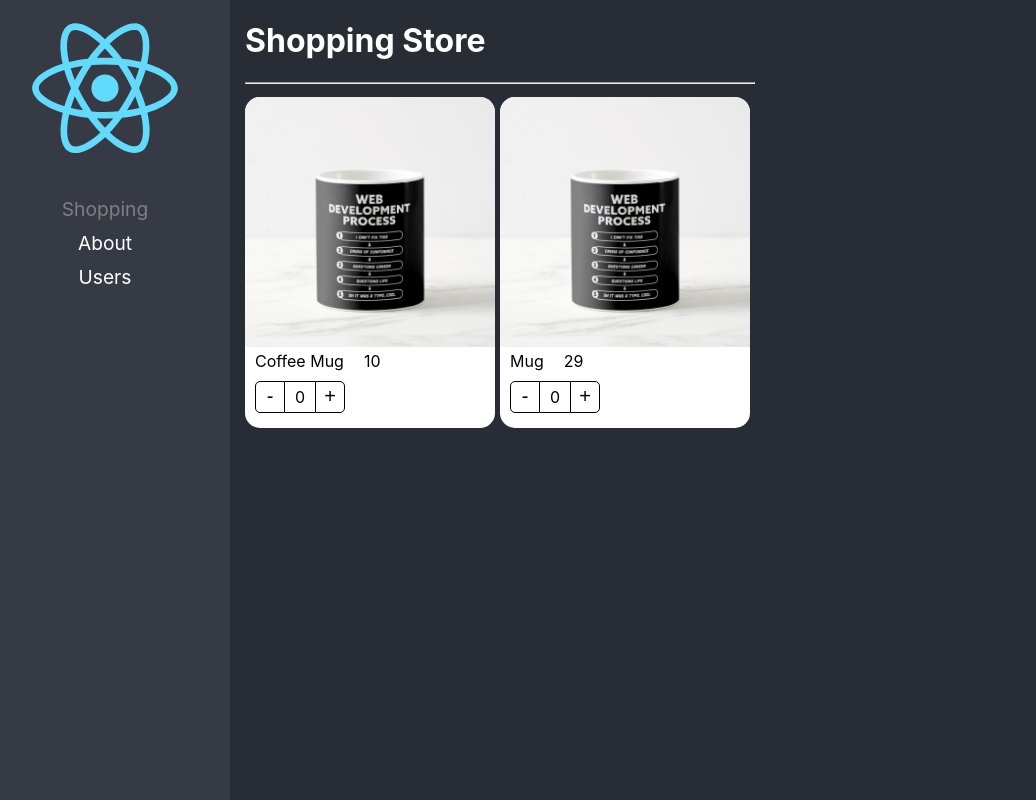
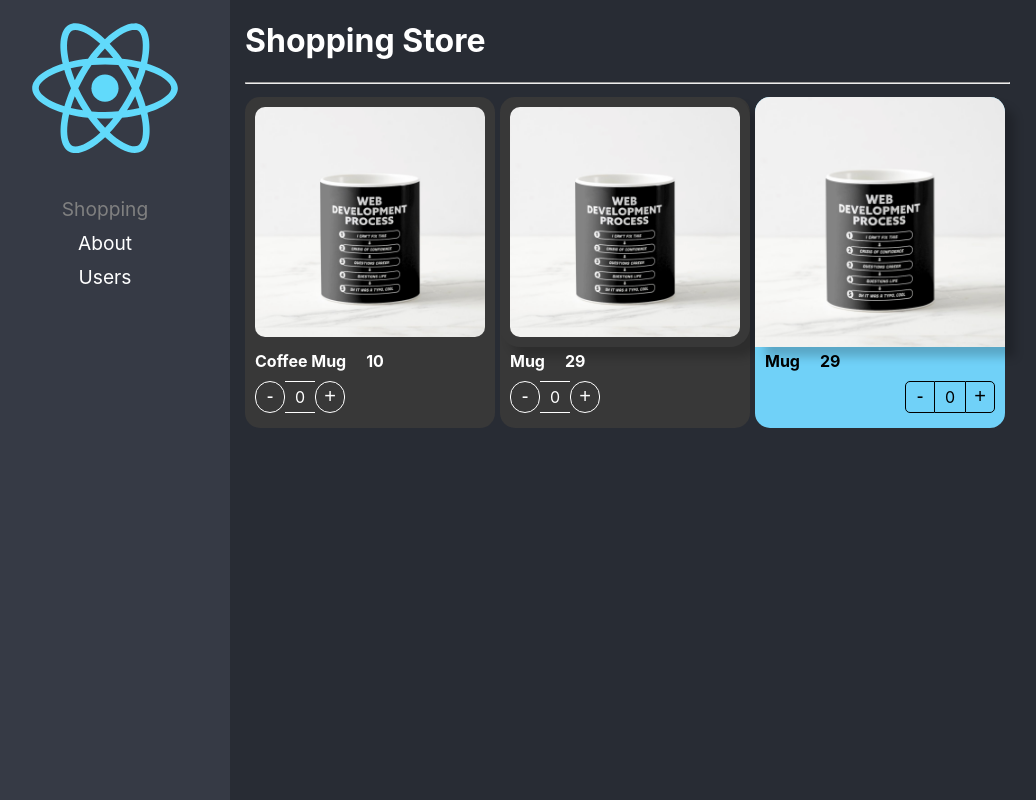
Before and after one commit to cbuelvasc/react-app, a React (Create React App) app: page / in a window 1280 px wide. Shown: the whole page, without its empty margins (20-1056 px from the left). Built offline with nearby package versions, Linux system fonts and the light colour scheme.

Commit message:
Component Extend Style Added

```diff
--- a/src/02-component-patterns/components/ProductButtons.tsx
+++ b/src/02-component-patterns/components/ProductButtons.tsx
@@ -2,13 +2,13 @@ import { useContext } from "react";
 
 import styles from "../styles/styles.module.css";
 import { ProductContext } from "../context/ProductContex";
+import { ProductButtonsProps } from "../interfaces/interfaces";
 
-
-export const ProductButtons = () => {
+export const ProductButtons = ({ className, style }: ProductButtonsProps) => {
   const { counter, increaseBy } = useContext(ProductContext);
 
   return (
-      <div className={styles.buttonsContainer}>
+    <div className={`${styles.buttonsContainer} ${className}`} style={style}>
       <button className={styles.buttonMinus} onClick={() => increaseBy(-1)}>
         -
       </button>
--- a/src/02-component-patterns/components/ProductCard.tsx
+++ b/src/02-component-patterns/components/ProductCard.tsx
@@ -1,15 +1,22 @@
 import { Provider } from "../context/ProductContex";
 
 import { useProduct } from "../hooks/useProduct";
+import { ProductCardProps } from "../interfaces/interfaces";
 import styles from "../styles/styles.module.css";
-import { ProductCardProps } from "../interfaces/interfaces";
 
-export const ProductCard = ({ children, product }: ProductCardProps) => {
+export const ProductCard = ({
+  children,
+  product,
+  className,
+  style,
+}: ProductCardProps) => {
   const { counter, increaseBy } = useProduct();
 
   return (
     <Provider value={{ counter, increaseBy, product }}>
-      <div className={styles.productCard}>{children}</div>
+      <div className={`${styles.productCard} ${className}`} style={style}>
+        {children}
+      </div>
     </Provider>
   );
 };
--- a/src/02-component-patterns/components/ProductDetails.tsx
+++ b/src/02-component-patterns/components/ProductDetails.tsx
@@ -2,22 +2,28 @@ import { useContext } from "react";
 
 import { ProductContext } from "../context/ProductContex";
 import styles from "../styles/styles.module.css";
+import { ProductDetailProps } from "../interfaces/interfaces";
 
 export const ProductDetails = ({
   name,
   price,
-}: {
-  name?: string;
-  price?: number;
-}) => {
+  className,
+  style,
+}: ProductDetailProps) => {
   const { product } = useContext(ProductContext);
 
   return (
     <>
-      <span className={styles.productDescription}>
+      <span
+        className={`${styles.productDescription} ${className}`}
+        style={style}
+      >
         {name ? name : product.name}
       </span>
-      <span className={styles.productDescription}>
+      <span
+        className={`${styles.productDescription} ${className}`}
+        style={style}
+      >
         {price ? price : product.price}
       </span>
     </>
--- a/src/02-component-patterns/components/ProductImage.tsx
+++ b/src/02-component-patterns/components/ProductImage.tsx
@@ -3,8 +3,9 @@ import { useContext } from "react";
 import styles from "../styles/styles.module.css";
 import noImage from "../assets/no-image.jpg";
 import { ProductContext } from "../context/ProductContex";
+import { ProductImageProps } from "../interfaces/interfaces";
 
-export const ProductImage = ({ image = "" }) => {
+export const ProductImage = ({ image, className, style }: ProductImageProps) => {
   const { product } = useContext(ProductContext);
 
   let imgToDisplay: string;
@@ -15,5 +16,12 @@ export const ProductImage = ({ image = "" }) => {
     imgToDisplay = product.image ? product.image : noImage;
   }
 
-  return <img className={styles.productImg} src={imgToDisplay} alt="Product" />;
+  return (
+    <img
+      className={`${styles.productImg} ${className}`}
+      style={style}
+      src={imgToDisplay}
+      alt="Product"
+    />
+  );
 };
--- a/src/02-component-patterns/pages/ShoppingPage.tsx
+++ b/src/02-component-patterns/pages/ShoppingPage.tsx
@@ -1,4 +1,9 @@
-import ProductCard, { ProductButtons, ProductDetails, ProductImage } from "../components";
+import ProductCard, {
+  ProductButtons,
+  ProductDetails,
+  ProductImage,
+} from "../components";
+import "../styles/custom-styles.css";
 
 const product = {
   id: 1,
@@ -13,16 +18,35 @@ export const ShoppingPage = () => {
       <h1>Shopping Store</h1>
       <hr />
       <div style={{ display: "flex", flexDirection: "row", flexWrap: "wrap" }}>
-        <ProductCard product={product}>
-          <ProductCard.Image />
-          <ProductCard.Details />
-          <ProductCard.Buttons />
+        <ProductCard product={product} className="bg-dark">
+          <ProductCard.Image className="custom-image" />
+          <ProductCard.Details className="text-white text-bold" />
+          <ProductCard.Buttons className="custom-button" />
         </ProductCard>
 
-        <ProductCard product={product}>
-          <ProductImage />
-          <ProductDetails name={"Mug"} price={29} />
-          <ProductButtons />
+        <ProductCard product={product} className="bg-dark">
+          <ProductImage
+            className="custom-image"
+            style={{ boxShadow: "10px 10px 10px rgba(0,0,0,0.2)" }}
+          />
+          <ProductDetails
+            name={"Mug"}
+            price={29}
+            className="text-white text-bold"
+          />
+          <ProductButtons className="custom-button" />
+        </ProductCard>
+
+        <ProductCard product={product} style={{ backgroundColor: "#70D1F8" }}>
+          <ProductImage
+            style={{ boxShadow: "10px 10px 10px rgba(0,0,0,0.2)" }}
+          />
+          <ProductDetails
+            name={"Mug"}
+            price={29}
+            style={{ fontWeight: "bold" }}
+          />
+          <ProductButtons style={{ display: "flex", justifyContent: "end" }} />
         </ProductCard>
       </div>
     </div>
--- /dev/null
+++ b/src/02-component-patterns/styles/custom-styles.css
@@ -0,0 +1,27 @@
+.bg-dark {
+  background-color: rgb(56, 56, 56);
+}
+
+.text-white {
+  color: white;
+}
+
+.text-bold {
+  font-weight: bold;
+}
+
+.custom-image {
+  padding: 10px;
+  width: calc(100% - 20px);
+  border-radius: 20px;
+}
+.custom-button div {
+  color: white;
+  border-color: white;
+}
+
+.custom-button button {
+  color: white;
+  border-color: white;
+  border-radius: 20px;
+}
```
Also changed, not shown: src/02-component-patterns/interfaces/interfaces.ts (+25 -8 lines). Lines whose indentation alone changed are shown as unchanged.
